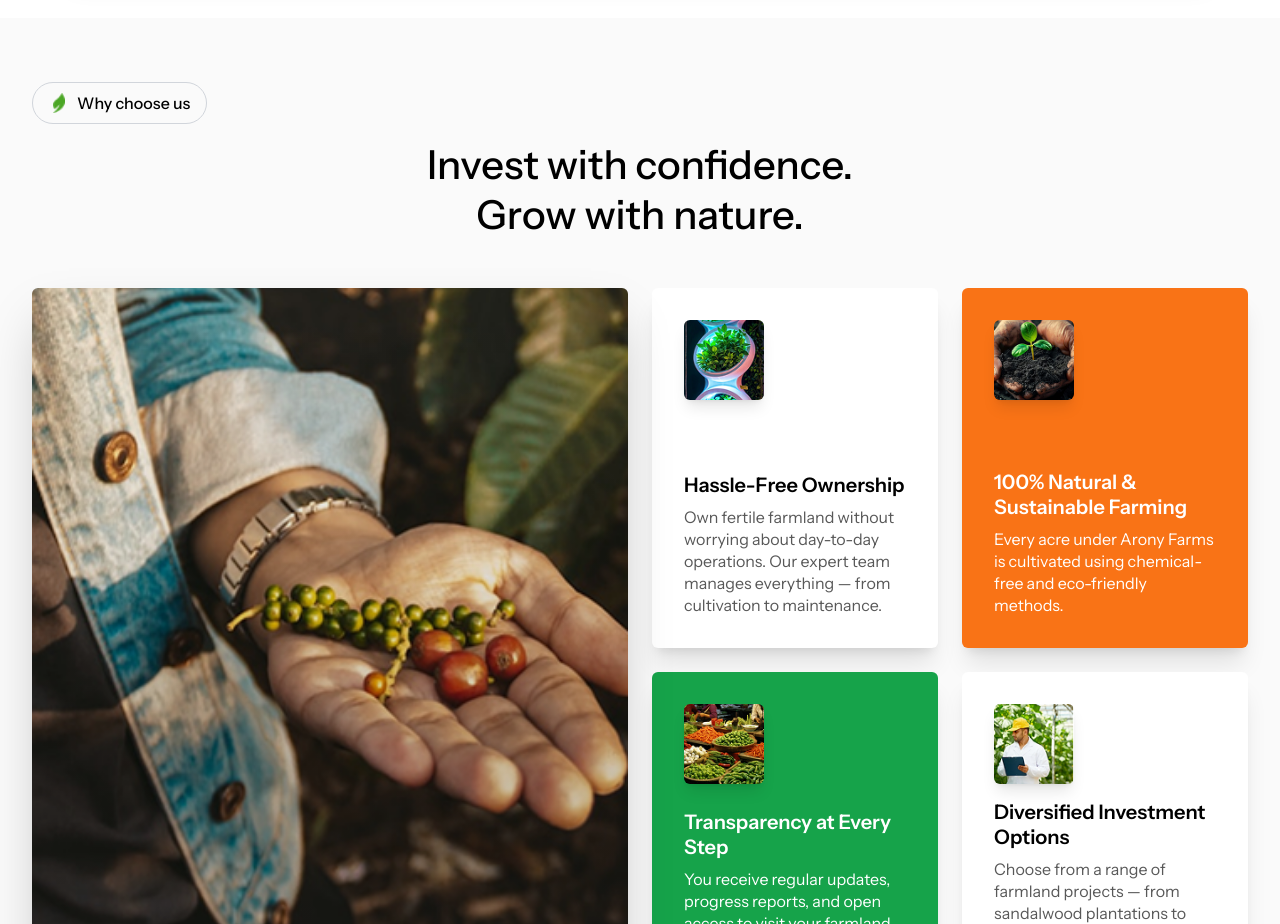
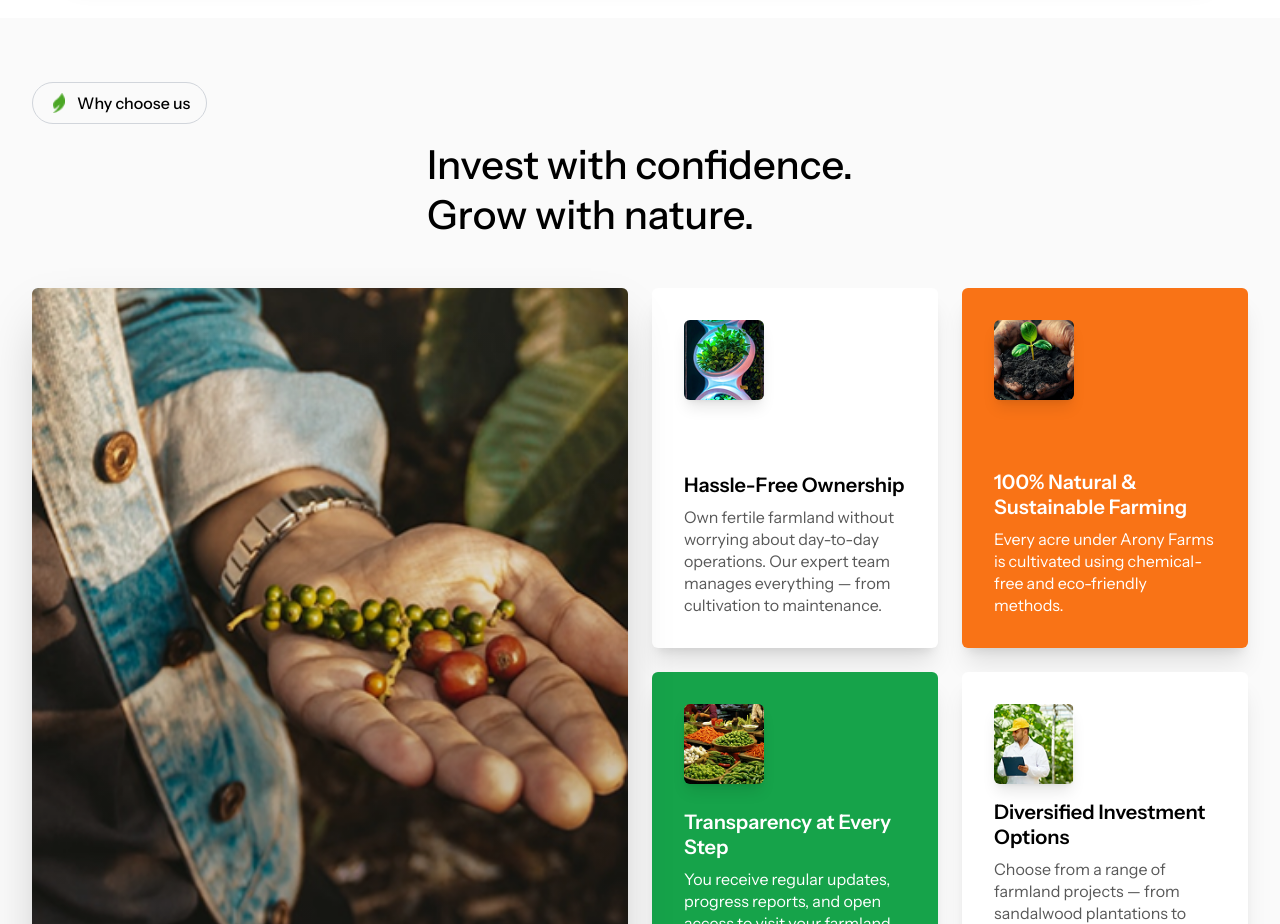
Before and after one commit to JavadAlip/aronyfarms-frontend, a React (Vite) app: page /about in a window 1280 px wide. Shown: the part 1780-2704 px from the top of the page. Built offline with nearby package versions, Linux system fonts and the light colour scheme.

Commit message:
updated alignement

```diff
--- a/src/Components/AboutUs/WhyChooseUs.jsx
+++ b/src/Components/AboutUs/WhyChooseUs.jsx
@@ -21,10 +21,16 @@ const WhyChooseUs = () => {
                         />
                         <span className="text-black text-[16px] font-medium">Why choose us</span>
                     </div>
-                    <h2 className="text-[28px] sm:text-[36px] md:text-[40px] font-medium text-black leading-tight mt-4">
-                        Invest with confidence.<br />
-                        Grow with nature.
-                    </h2>
+                    <div className="flex justify-center items-center text-center px-4">
+                        <div className="max-w-3xl text-left">
+                            <h2 className="text-[28px] sm:text-[36px] md:text-[40px] font-medium text-black leading-tight mt-4">
+                                Invest with confidence.<br />
+                                Grow with nature.
+                            </h2>
+                        </div>
+                    </div>
+
+
                 </div>
 
                 {/* Features Grid */}
```
